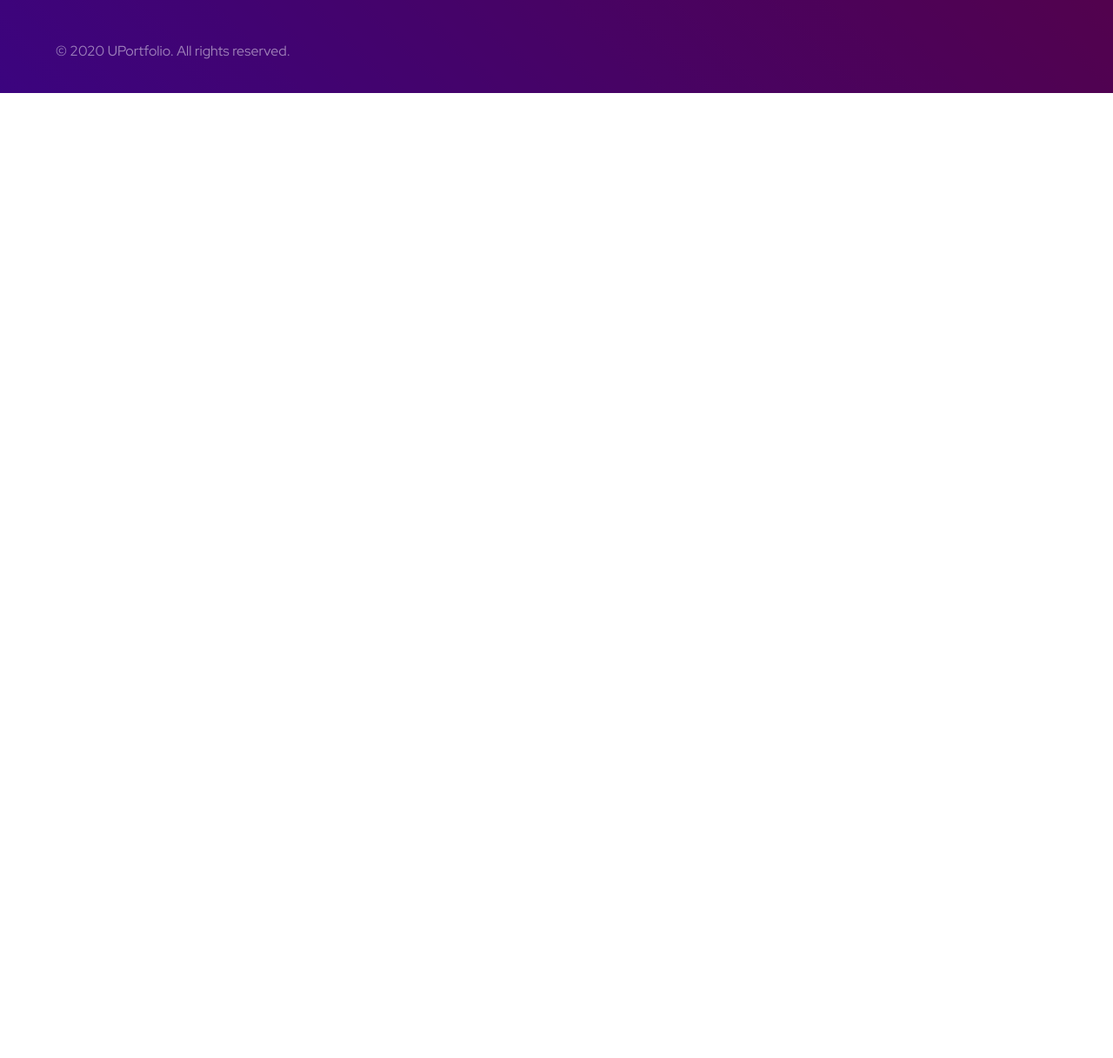
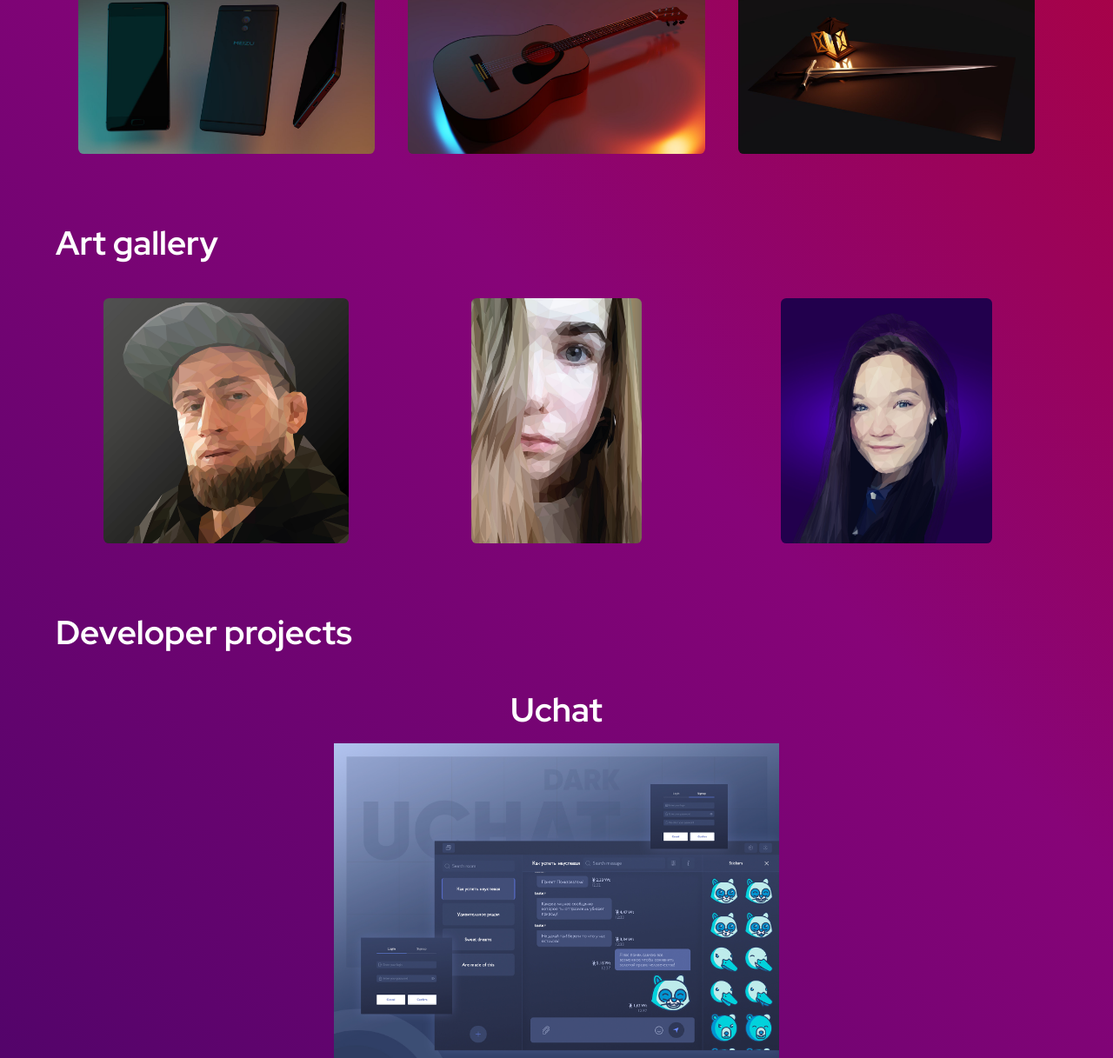
Before and after one commit to yuriimakohon/UPortfolio, a plain HTML site: page index.html in a window 1280 px wide. Shown: the part 1577-2794 px from the top of the page at 87% size. Before the commit the page ends 1684 px from the top, so only its background shows below. Drawn offline with Linux system fonts and the light colour scheme.

Commit message:
portfolio done

```diff
--- a/index.html
+++ b/index.html
@@ -12,7 +12,6 @@
   <link href="https://fonts.googleapis.com/css2?family=Red+Hat+Display:wght@400;500;700&display=swap" rel="stylesheet">
 </head>
 <body id="body">
-
   <!-- Sprite -->
   <svg style="display: none;">
     <symbol id="brush" viewBox="0 0 512 512">
@@ -93,13 +92,12 @@
       </g>
     </symbol>
   </svg> <!-- /Sprite -->
-
   <div class="navbar">
     <div class="navbar-items">
       <a href="#">MAIN</a>
       <a href="#about">ABOUT</a>
-      <a href="#">PROJECTS</a>
-      <a href="#">CONTACTS</a>
+      <a href="#projects">PROJECTS</a>
+      <a href="#contacts">CONTACTS</a>
     </div>
     <div class="navbar-social">
       <a href="https://t.me/MIYAZAKl" target="_blank"><img src="assets/images/telegram.png" alt="telegram icon"></a>
@@ -108,7 +106,6 @@
       <a href="https://www.linkedin.com/in/юрий-макогон-33ba571b3/" target="_blank"><img src="assets/images/linkedin.png" alt="linkedin icon"></a>
     </div>
   </div>
-
   <!-- MAIN -->
   <div id="main">
     <div id="main__inner">
@@ -149,15 +146,14 @@
       </div>
     </div>
     <div class="look-work">
-      <span>If you are interested in my work - look in the</span>
+      <span>If you are interested in my works - look in the</span>
       <div class="btn-container">
         <div class="btn btn--works">
-          <a>Projects</a>
+          <a href="#projects">Projects</a>
         </div>
       </div>
     </div>
   </div> <!-- /MAIN -->
-
   <!-- ABOUT -->
   <div id="about">
     <h1 class="section-header">About me</h1>
@@ -184,7 +180,7 @@
           <ul>
             <li>Version control systems</li>
             <li>C language</li>
-            <li>HMTL &#38 CSS</li>
+            <li>HMTL &#38; CSS</li>
             <li>JavaScript</li>
             <li>GTK+</li>
           </ul>
@@ -232,15 +228,52 @@
     </div>
     </div>
   </div> <!-- /ABOUT -->
-
   <!-- PROJECTS -->
   <div id="projects">
     <h1 class="section-header">My projects</h1>
     <div class="container">
-
+      <h3>Models gallery</h3>
+      <div class="gallery gallery--models">
+        <img src="assets/images/projects/model-1.jpeg" alt="model 1">
+        <img src="assets/images/projects/model-2.jpeg" alt="model 2">
+        <img src="assets/images/projects/model-3.jpeg" alt="model 3">
+      </div>
+      <h3>Art gallery</h3>
+      <div class="gallery gallery--arts">
+        <img src="assets/images/projects/art-1.jpg" alt="art 1">
+        <img src="assets/images/projects/art-2.jpg" alt="art 2">
+        <img src="assets/images/projects/art-3.jpg" alt="art 3">
+      </div>
+      <h3>Developer projects</h3>
+      <div class="gallery gallery--devs">
+        <div class="project-item">
+          <div>Uchat</div>
+          <a href="https://github.com/unitucode/uchat" target="_blank">
+            <div class="img-container">
+              <img src="assets/images/projects/project-1.jpg" alt="project 1">
+            </div>
+          </a>
+        </div>
+        <div class="project-item">
+          <div>Ushell</div>
+          <a href="https://github.com/unitucode/ush" target="_blank">
+            <span class="img-container">
+              <img src="assets/images/projects/project-2.jpg" alt="project 2">
+            </span>
+          </a>
+        </div>
+        <div class="project-item">
+          <div>Uls</div>
+            <a href="https://github.com/yuriimakohon/uls" target="_blank">
+              <div class="img-container">
+                <img src="assets/images/projects/project-3.jpg" alt="project 3">
+              </div>
+            </a>
+        </div>
+      </div>
     </div>
   </div> <!-- /PROJECTS -->
-
+  <!-- CONTACTS -->
   <div id="contacts">
     <div class="container">
       <footer>
@@ -258,9 +291,9 @@
             <a href="https://www.linkedin.com/in/юрий-макогон-33ba571b3/" target="_blank"><img src="assets/images/linkedin.png" alt="linkedin icon"></a>
           </div>
         </div>
-        <span class="copyright">&copy 2020 UPortfolio. All rights reserved.</span>
+        <div class="copyright">&copy; 2020 UPortfolio. All rights reserved.</div>
       </footer>
     </div>
-  </div>
+  </div> <!-- /CONTACTS -->
 </body>
 </html>
--- a/style.css
+++ b/style.css
@@ -4,7 +4,7 @@
 }
 
 body {
-    background: linear-gradient(45deg, #7708ff, #a90496, red);
+    background: linear-gradient(45deg, #2d0460, #870478, rgb(215, 0, 0));
     background-repeat: no-repeat;
     height: 100%;
     margin: 0;
@@ -304,10 +304,108 @@ h1, h2, h3, h4, h5, h6 {
   fill: rgba(255, 255, 255, 0.7);
 }
 
+/* ======| PROJECTS |===== */
+
+#projects {
+  margin-bottom: 5vw;
+}
+
+#projects h3 {
+  margin-top: 3vw;
+  font-size: 3vw;
+}
+
+.gallery {
+  padding: 3vw 2vw;
+  display: grid;
+  gap: 3vw;
+}
+
+.gallery {
+  grid-template-columns: 1fr 1fr 1fr;
+}
+
+.gallery--models img,
+.gallery--arts img {
+  border-radius: .5vw;
+  transition: .3s;
+}
+
+.gallery--models img {
+  width: 100%;
+}
+
+.gallery--arts img {
+  margin: 0 auto;
+  height: 22vw;
+}
+
+.gallery--models img:hover,
+.gallery--arts img:hover {
+  transform: scale(1.1);
+  border-radius: .5vw;
+  box-shadow: .3vw .3vw 1vw rgba(000, 000, 000, 0.5);
+}
+
+.gallery--devs {
+  grid-template-columns: 1fr;
+}
+
+.project-item {
+  text-align: center;
+}
+
+.project-item > div {
+  font-size: 3vw;
+  font-weight: bold;
+  margin-bottom: 1vw;
+}
+
+
+.img-container {
+  display: inline-block;
+  position: relative;
+}
+
+.project-item img {
+  width: 40vw;
+}
+
+.img-container::after {
+  content: '';
+  position: absolute;
+  left: 0;
+  background: linear-gradient(#7708ff, #7b0089);
+  opacity: 0;
+  width: 100%;
+  height: 100%;
+  z-index: 2;
+  transition: .3s;
+}
+
+.img-container:hover::after {
+  opacity: .9;
+}
+
+.img-container::before {
+  content: 'Open on GitHub';
+  position: absolute;
+  font-size: 3vw;
+  opacity: 0;
+  top: 45%;
+  width: 100%;
+  z-index: 3;
+  transition: .3s;
+}
+
+.img-container:hover::before {
+  opacity: 1;
+}
+
 /* ======| CONTACTS |===== */
 
 #contacts {
-  padding: 3vw 0;
+  padding: 2vw 0;
   background: rgba(000, 000, 000, 0.5);
 }
 
@@ -336,7 +434,8 @@ footer {
 
 .copyright {
   color: rgba(255, 255, 255, 0.5);
-  margin-top: 4vw;
+  text-align: center;
+  margin-top: 2vw;
   width: 100%;
 }
 
@@ -358,6 +457,20 @@ footer {
     margin-top: 250px;
   }
   .about--inner {
-      grid-template-columns: 1fr;
+    grid-template-columns: 1fr;
+  }
+  .gallery {
+    padding: 0 10vw;
+    grid-template-columns: 1fr;
+    gap: 3vw;
+  }
+  .gallery--arts img {
+    height: auto;
+    width: 100%;
+  }
+  .gallery img:hover {
+    transform: none;
+    box-shadow: none;
+    gap: 3vw;
   }
 }
```
Also changed, not shown: assets/images/projects/art-1.jpg (added), assets/images/projects/art-2.jpg (added), assets/images/projects/art-3.jpg (added), assets/images/projects/model-1.jpeg (added), assets/images/projects/model-2.jpeg (added), assets/images/projects/model-3.jpeg (added), assets/images/projects/project-1.jpg (added), assets/images/projects/project-2.jpg (added), assets/images/projects/project-3.jpg (added).
